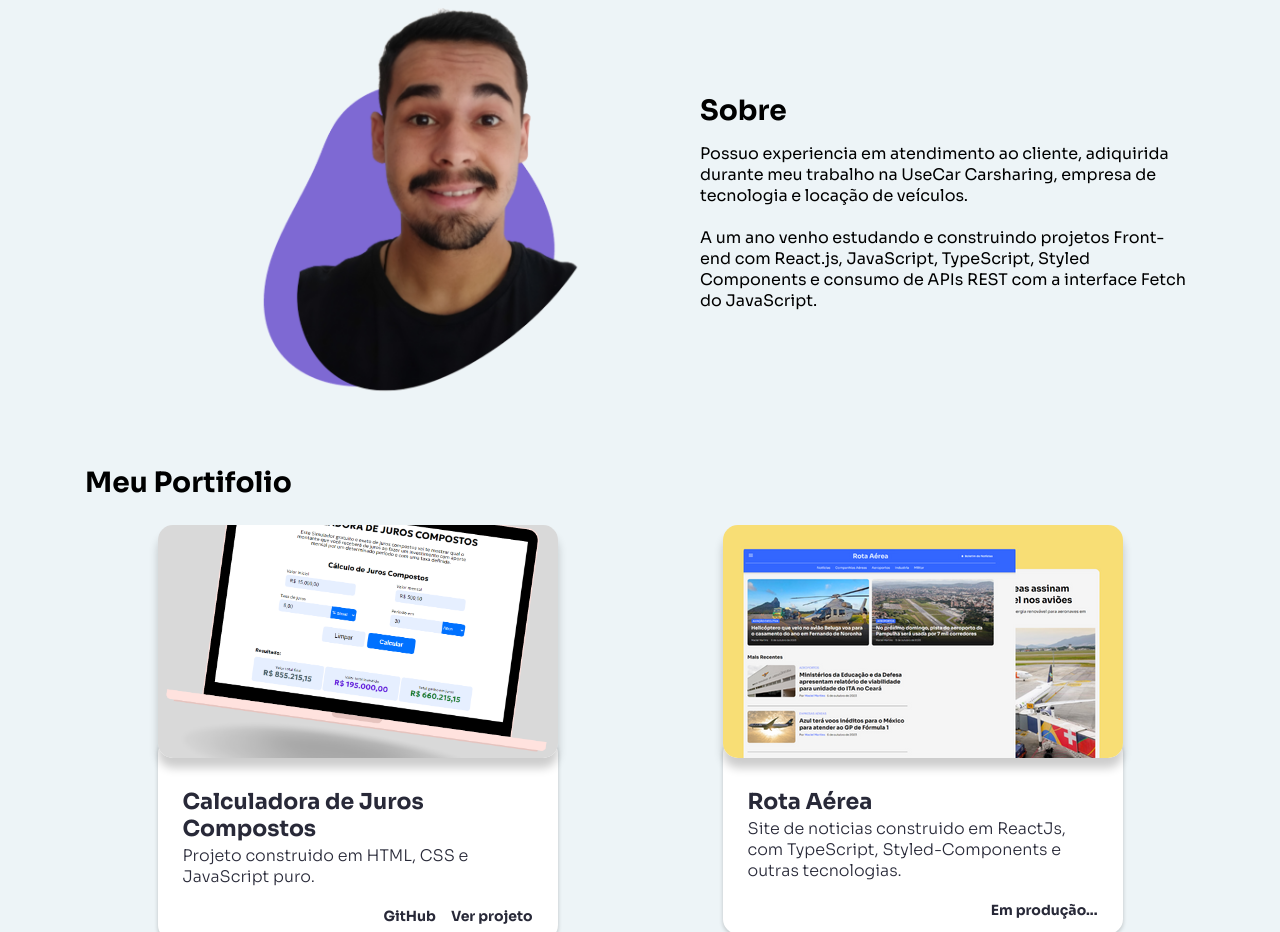
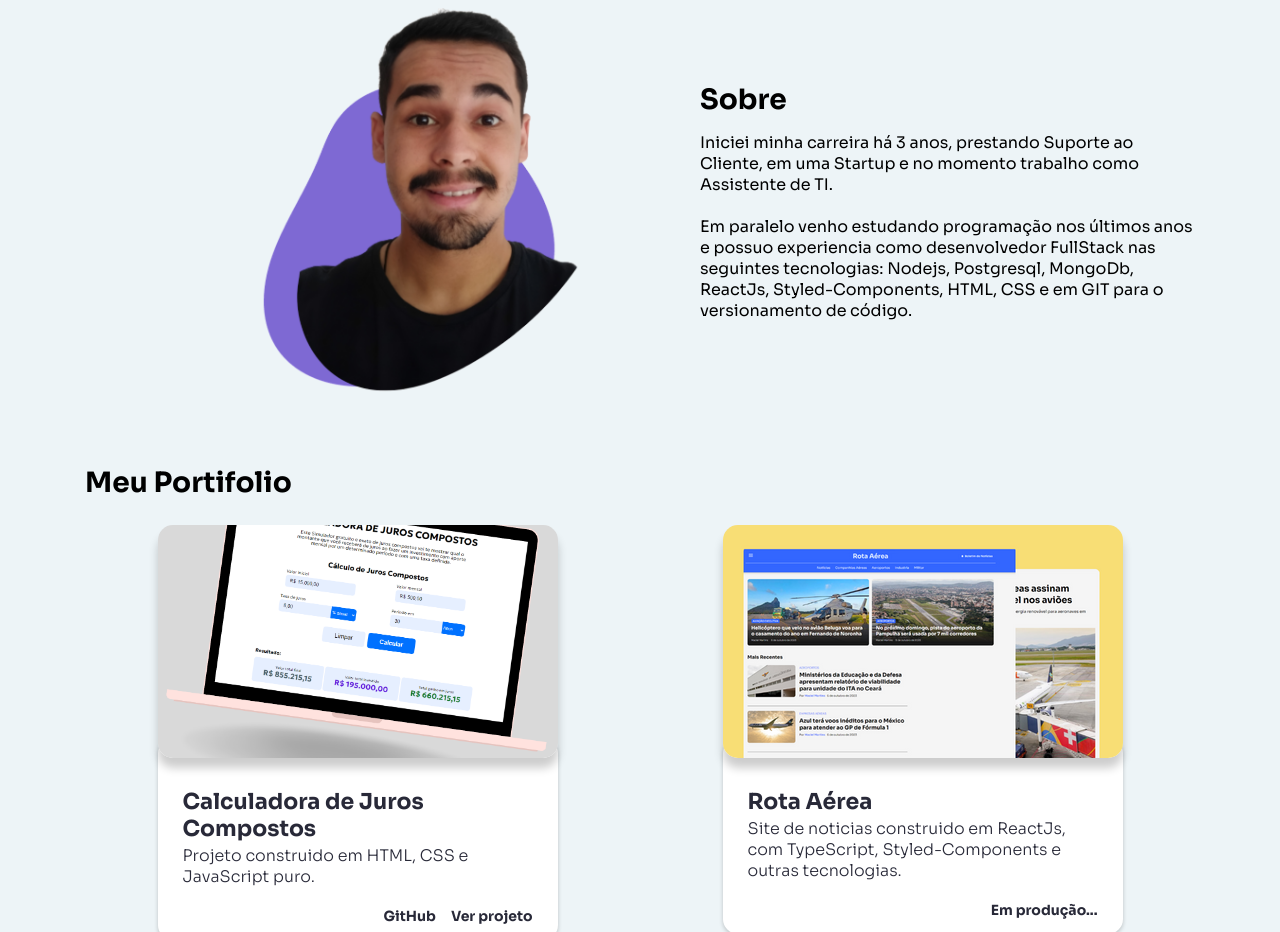
Before and after one commit to macielbmo/portfolio, a React (Vite) app: page / in a window 1280 px wide. Shown: the part 1460-2392 px from the top of the page. Built offline with nearby package versions, Linux system fonts and the light colour scheme; the HTML template or start-up script is replaced by a standard one.

Commit message:
Atualização de informações do Portfolio.

```diff
--- a/src/pages/Home/index.tsx
+++ b/src/pages/Home/index.tsx
@@ -63,10 +63,10 @@ export default function Home() {
 
           <div className="data-about content-about">
             <h1>Sobre</h1>
-            <p>Possuo experiencia em atendimento ao cliente, adiquirida durante meu trabalho na UseCar Carsharing, empresa de tecnologia e locação de veículos.
+            <p>Iniciei minha carreira há 3 anos, prestando Suporte ao Cliente, em uma Startup e no momento trabalho como Assistente de TI.
               <br/>
               <br/>
-              A um ano venho estudando e construindo projetos Front-end com React.js, JavaScript, TypeScript, Styled Components e consumo de APIs REST com a interface Fetch do JavaScript.
+              Em paralelo venho estudando programação nos últimos anos e possuo experiencia como desenvolvedor FullStack nas seguintes tecnologias: Nodejs, Postgresql, MongoDb, ReactJs, Styled-Components, HTML, CSS e em GIT para o versionamento de código.
             </p>
           </div>
         </AboutSection>
```
